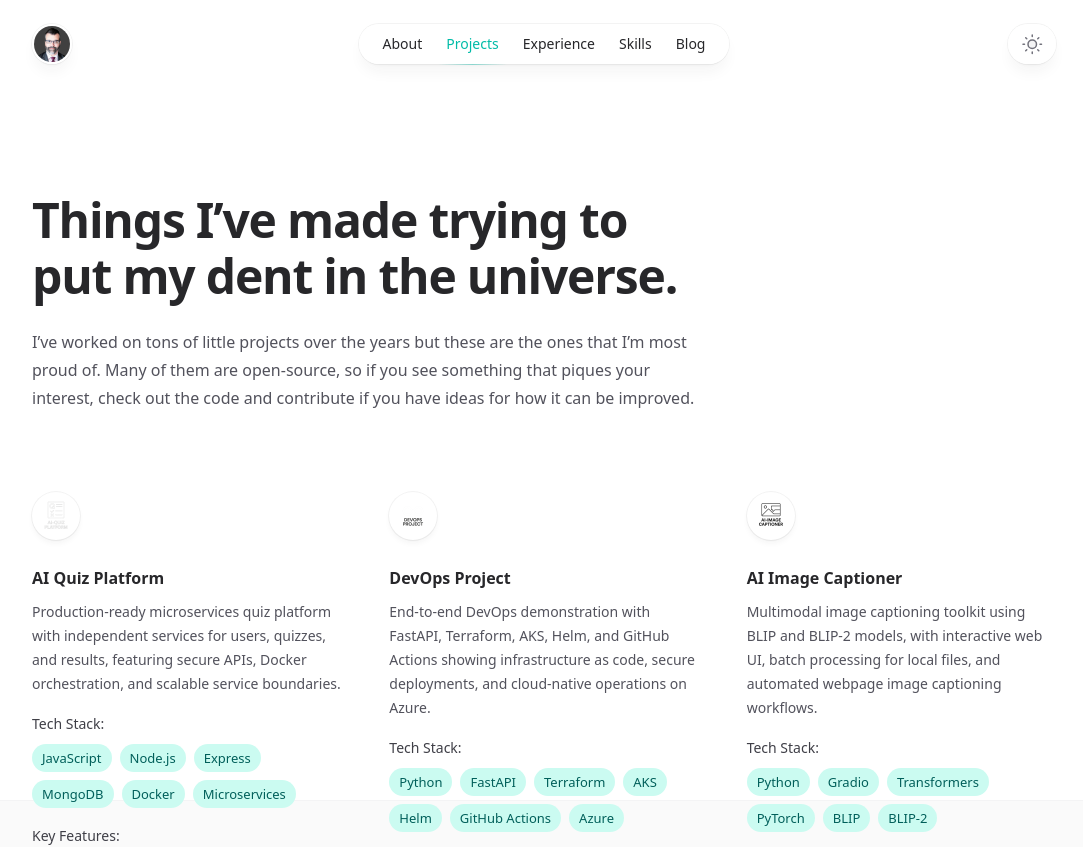
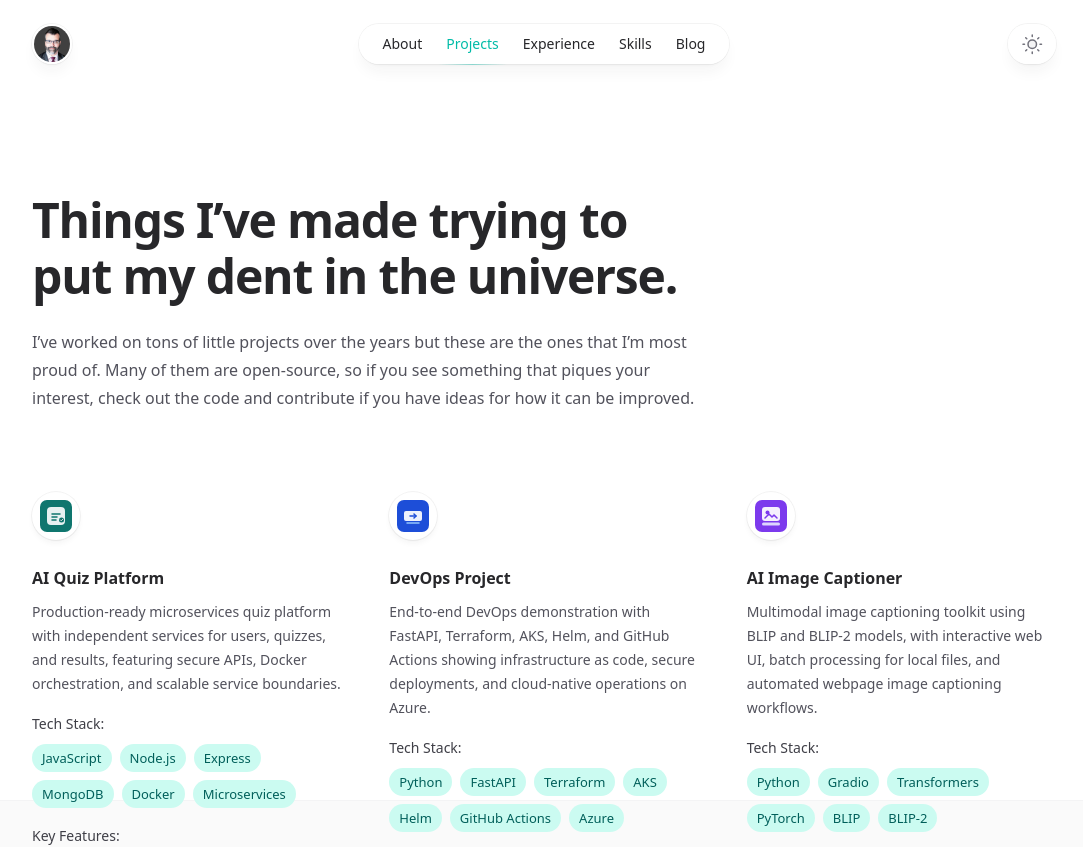
Before and after one commit to scott-ai-maker/portfolio, a Next.js app: page /projects in a window 1280 px wide. Shown: the top 847 px of the page, without its empty margins (96-1179 px from the left). Built offline with nearby package versions, Linux system fonts and the light colour scheme; no server answers.

Commit message:
feat(projects): prioritize portfolio projects with top GitHub repos

```diff
--- a/src/app/projects/page.tsx
+++ b/src/app/projects/page.tsx
@@ -1,32 +1,7 @@
 import Image from 'next/image';
-import type { Metadata } from 'next';
 
 import { Card } from '../../components/Card.tsx';
 import { SimpleLayout } from '../../components/SimpleLayout.tsx';
-import { siteConfig } from '@/lib/site';
-
-export const metadata: Metadata = {
-  title: 'Projects',
-  description:
-    'Selected AI, DevOps, and cloud engineering projects by Scott Gordon, including live demos and source code.',
-  alternates: {
-    canonical: '/projects',
-  },
-  openGraph: {
-    title: 'Projects | Scott Gordon Portfolio',
-    description:
-      'Selected AI, DevOps, and cloud engineering projects with architecture details, demos, and code.',
-    url: '/projects',
-    siteName: siteConfig.name,
-    type: 'website',
-  },
-  twitter: {
-    card: 'summary_large_image',
-    title: 'Projects | Scott Gordon Portfolio',
-    description:
-      'Selected AI, DevOps, and cloud engineering projects with architecture details, demos, and code.',
-  },
-};
 
 interface Project {
   name: string;
@@ -50,7 +25,7 @@ const projects: Project[] = [
     description:
       'Production-ready microservices quiz platform with independent services for users, quizzes, and results, featuring secure APIs, Docker orchestration, and scalable service boundaries.',
     link: { href: 'https://github.com/scott-ai-maker/ai-quiz-platform', label: 'github.com' },
-    logo: 'ai-quiz-platform.png',
+    logo: 'ai-quiz-platform.svg',
     technologies: ['JavaScript', 'Node.js', 'Express', 'MongoDB', 'Docker', 'Microservices'],
     features: [
       'Three independently deployable services (user, quiz, results)',
@@ -65,7 +40,7 @@ const projects: Project[] = [
     description:
       'End-to-end DevOps demonstration with FastAPI, Terraform, AKS, Helm, and GitHub Actions showing infrastructure as code, secure deployments, and cloud-native operations on Azure.',
     link: { href: 'https://github.com/scott-ai-maker/devops-project', label: 'github.com' },
-    logo: 'devops-project.png',
+    logo: 'devops-project.svg',
     technologies: ['Python', 'FastAPI', 'Terraform', 'AKS', 'Helm', 'GitHub Actions', 'Azure'],
     features: [
       'Terraform-managed Azure infrastructure and AKS deployment',
@@ -80,7 +55,7 @@ const projects: Project[] = [
     description:
       'Multimodal image captioning toolkit using BLIP and BLIP-2 models, with interactive web UI, batch processing for local files, and automated webpage image captioning workflows.',
     link: { href: 'https://github.com/scott-ai-maker/ai-image-captioner', label: 'github.com' },
-    logo: 'ai-image-captioner.png',
+    logo: 'ai-image-captioner.svg',
     technologies: ['Python', 'Gradio', 'Transformers', 'PyTorch', 'BLIP', 'BLIP-2'],
     features: [
       'Interactive Gradio web interface for real-time captioning',
```
